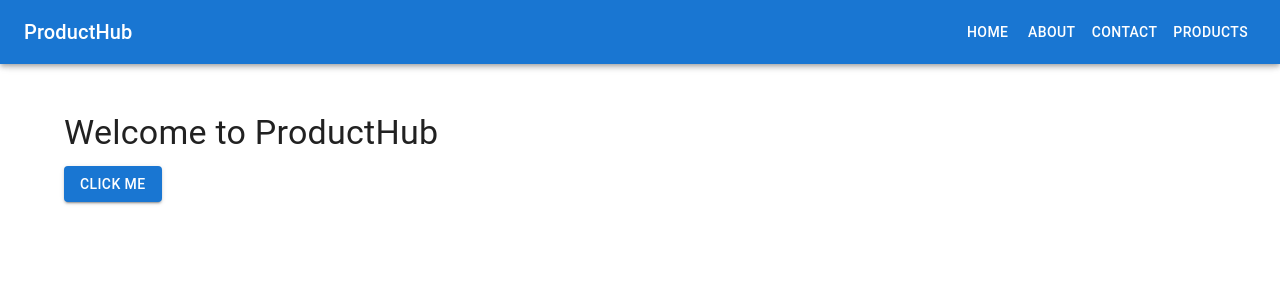
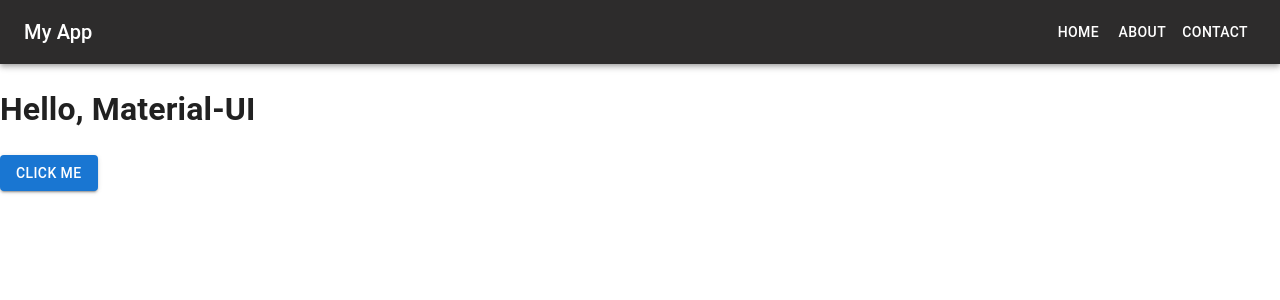
Before and after one commit to PashataDLG/producthub-frontend, a React (Create React App) app: page / in a window 1280 px wide. Shown: the top 300 px of the page. Built offline with nearby package versions, Linux system fonts and the light colour scheme.

Commit message:
added new nav bar

```diff
--- a/src/App.js
+++ b/src/App.js
@@ -1,28 +1,22 @@
 import React from 'react';
-import { AppBar, Toolbar, Typography, Container } from '@mui/material';
+import SampleButton from './components/SampleButton';
+import { Container } from '@mui/material';
 import { BrowserRouter as Router, Routes, Route } from 'react-router-dom';
-import DrawerAppBar from './components/Navigation';
-import SampleButton from './components/SampleButton';
+import { ThemeProvider } from '@mui/material/styles';
+import theme from './theme';
+import { NavBar } from './components/Navigation';
+
 
 function App() {
-  return (
-    <div>
-      <Router>
-        <DrawerAppBar />
-        <Routes>
-        <Route path="/" />
-        <Route path="/about" />
-        <Route path="/contact"  />
-        </Routes>
-      </Router>
-      <Container>
-        <Typography variant="h4" component="h1" gutterBottom>
-          Welcome to ProductHub
-        </Typography>
-        <SampleButton />
-      </Container>
-    </div>
-  );
+    return (
+        <div>
+            <ThemeProvider theme={theme}>
+                <NavBar />
+                <h1>Hello, Material-UI</h1>
+                <SampleButton />
+            </ThemeProvider>
+        </div>
+    );
 }
 
 export default App;
--- a/src/components/Navigation.js
+++ b/src/components/Navigation.js
@@ -1,114 +1,20 @@
-import * as React from 'react';
-import PropTypes from 'prop-types';
-import { Link } from 'react-router-dom';
+import React from 'react';
 import AppBar from '@mui/material/AppBar';
-import Box from '@mui/material/Box';
-import CssBaseline from '@mui/material/CssBaseline';
-import Divider from '@mui/material/Divider';
-import Drawer from '@mui/material/Drawer';
-import IconButton from '@mui/material/IconButton';
-import List from '@mui/material/List';
-import ListItem from '@mui/material/ListItem';
-import ListItemButton from '@mui/material/ListItemButton';
-import ListItemText from '@mui/material/ListItemText';
-import MenuIcon from '@mui/icons-material/Menu';
 import Toolbar from '@mui/material/Toolbar';
 import Typography from '@mui/material/Typography';
 import Button from '@mui/material/Button';
 
-const drawerWidth = 240;
-const navItems = [
-  { name: 'Home', path: '/' },
-  { name: 'About', path: '/about' },
-  { name: 'Contact', path: '/contact' },
-  { name: 'Products', path: '/products' }, // New Item
-];
-
-function DrawerAppBar(props) {
-  const { window } = props;
-  const [mobileOpen, setMobileOpen] = React.useState(false);
-
-  const handleDrawerToggle = () => {
-    setMobileOpen((prevState) => !prevState);
-  };
-
-  const drawer = (
-    <Box onClick={handleDrawerToggle} sx={{ textAlign: 'center' }}>
-      <Typography variant="h6" sx={{ my: 2 }}>
-        ProductHub
-      </Typography>
-      <Divider />
-      <List>
-        {navItems.map((item) => (
-          <ListItem key={item.name} disablePadding>
-            <ListItemButton component={Link} to={item.path} sx={{ textAlign: 'center' }}>
-              <ListItemText primary={item.name} />
-            </ListItemButton>
-          </ListItem>
-        ))}
-      </List>
-    </Box>
-  );
-
-  const container = window !== undefined ? () => window().document.body : undefined;
-
-  return (
-    <Box sx={{ display: 'flex' }}>
-      <CssBaseline />
-      <AppBar component="nav">
-        <Toolbar>
-          <IconButton
-            color="inherit"
-            aria-label="open drawer"
-            edge="start"
-            onClick={handleDrawerToggle}
-            sx={{ mr: 2, display: { sm: 'none' } }}
-          >
-            <MenuIcon />
-          </IconButton>
-          <Typography
-            variant="h6"
-            component="div"
-            sx={{ flexGrow: 1, display: { xs: 'none', sm: 'block' } }}
-          >
-            ProductHub
-          </Typography>
-          <Box sx={{ display: { xs: 'none', sm: 'block' } }}>
-            {navItems.map((item) => (
-              <Button key={item.name} component={Link} to={item.path} sx={{ color: '#fff' }}>
-                {item.name}
-              </Button>
-            ))}
-          </Box>
-        </Toolbar>
-      </AppBar>
-      <nav>
-        <Drawer
-          container={container}
-          variant="temporary"
-          open={mobileOpen}
-          onClose={handleDrawerToggle}
-          ModalProps={{
-            keepMounted: true, // Better open performance on mobile.
-          }}
-          sx={{
-            display: { xs: 'block', sm: 'none' },
-            '& .MuiDrawer-paper': { boxSizing: 'border-box', width: drawerWidth },
-          }}
-        >
-          {drawer}
-        </Drawer>
-      </nav>
-      <Box component="main" sx={{ p: 3 }}>
-        <Toolbar />
-        {/* Main content goes here */}
-      </Box>
-    </Box>
-  );
-}
-
-DrawerAppBar.propTypes = {
-  window: PropTypes.func,
+export const NavBar = () => {
+    return (
+        <AppBar position="static" sx={{ backgroundColor: '#2d2c2c' }}>
+            <Toolbar>
+                <Typography variant="h6" component="div" sx={{ flexGrow: 1 }}>
+                    My App
+                </Typography>
+                <Button color="inherit">Home</Button>
+                <Button color="inherit">About</Button>
+                <Button color="inherit">Contact</Button>
+            </Toolbar>
+        </AppBar>
+    );
 };
-
-export default DrawerAppBar;
--- a/src/index.js
+++ b/src/index.js
@@ -2,23 +2,14 @@ import React from 'react';
 import ReactDOM from 'react-dom/client';
 import './index.css';
 import App from './App';
-import { ThemeProvider } from '@mui/material/styles';
 import CssBaseline from '@mui/material/CssBaseline';
-import theme from './theme';
-import reportWebVitals from './reportWebVitals';
+
 
 const root = ReactDOM.createRoot(document.getElementById('root'));
 root.render(
   <React.StrictMode>
-    <ThemeProvider theme={theme}>
       <CssBaseline>
         <App />
       </CssBaseline>
-    </ThemeProvider>
   </React.StrictMode>
 );
-
-// If you want to start measuring performance in your app, pass a function
-// to log results (for example: reportWebVitals(console.log))
-// or send to an analytics endpoint. Learn more: https://bit.ly/CRA-vitals
-reportWebVitals();
--- a/src/reportWebVitals.js
+++ /dev/null
@@ -1,13 +0,0 @@
-const reportWebVitals = onPerfEntry => {
-  if (onPerfEntry && onPerfEntry instanceof Function) {
-    import('web-vitals').then(({ getCLS, getFID, getFCP, getLCP, getTTFB }) => {
-      getCLS(onPerfEntry);
-      getFID(onPerfEntry);
-      getFCP(onPerfEntry);
-      getLCP(onPerfEntry);
-      getTTFB(onPerfEntry);
-    });
-  }
-};
-
-export default reportWebVitals;
```
Also changed, not shown: src/setupTests.js (deleted, +0 -5 lines), src/theme.js (indentation only), 1 other file (tests, documents, lock files or other folders).
